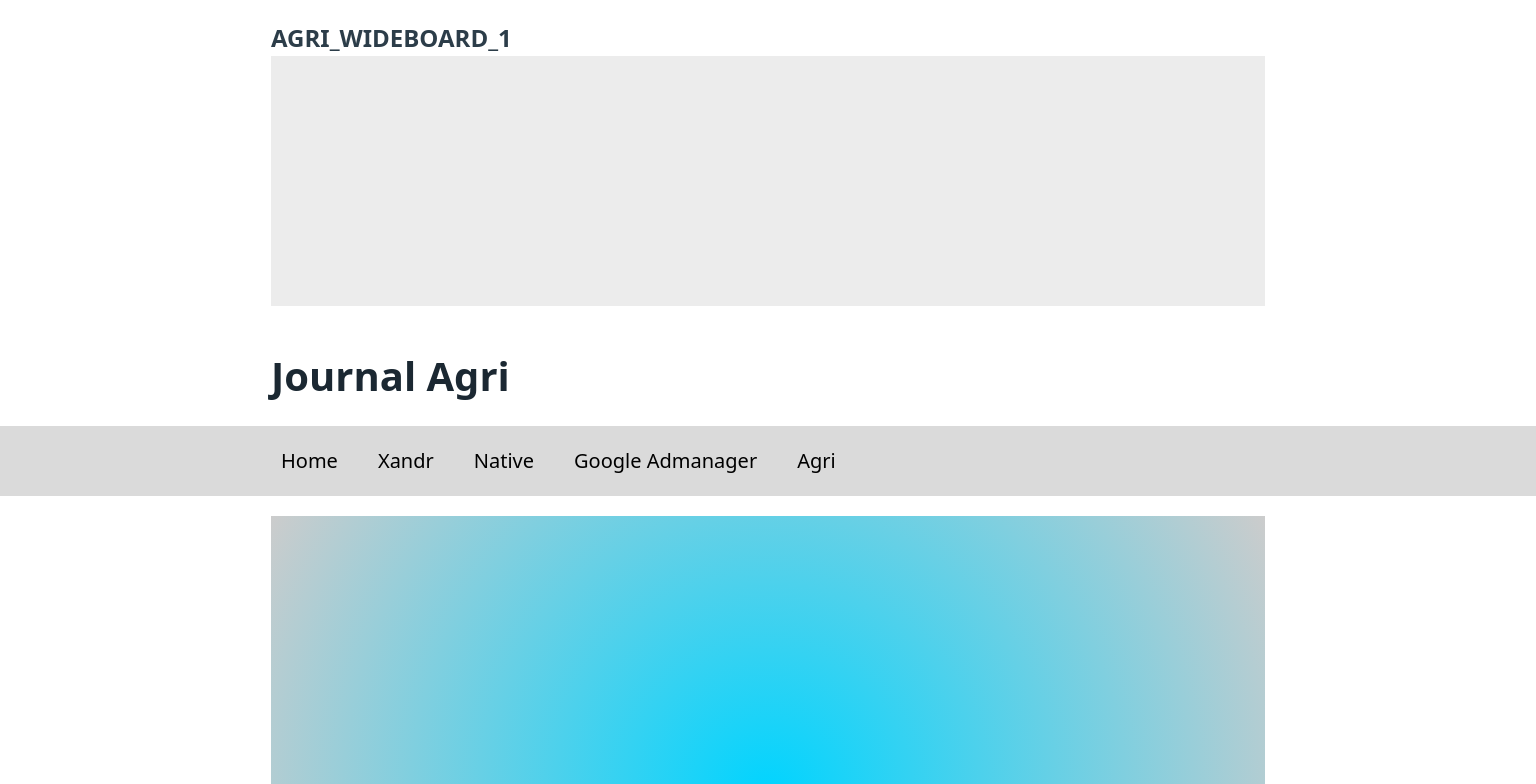
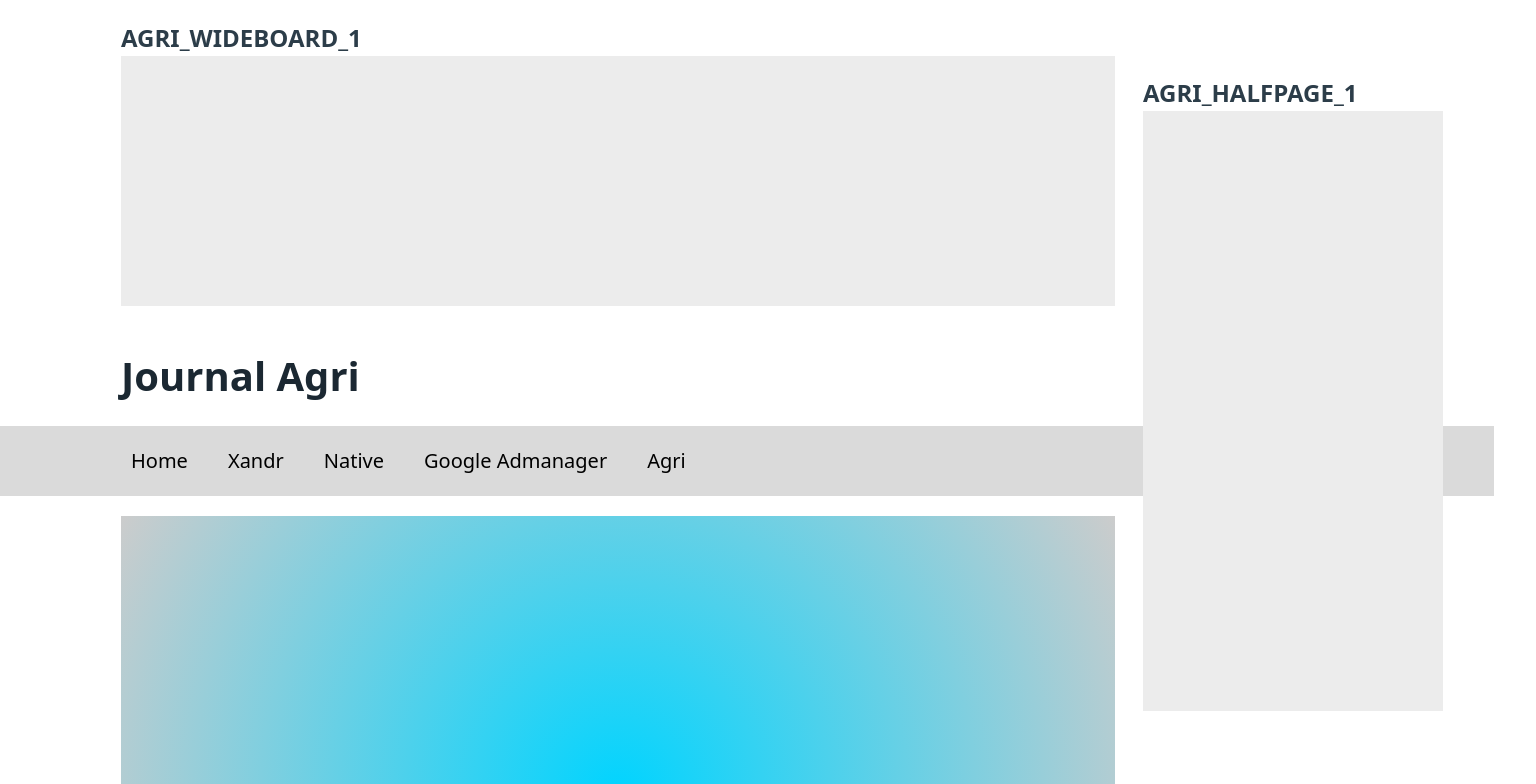
Before and after one commit to media-f/nextads, a Next.js app: page /agri-page in a window 1536 px wide. Shown: the top 784 px of the page. Built offline with nearby package versions, Linux system fonts and the light colour scheme; a web font is replaced by a local one.

Commit message:
Update styles.css for responsive layout

```diff
--- a/pages/styles.css
+++ b/pages/styles.css
@@ -22,7 +22,7 @@ nav:before {
     display: flex;
     height: 100%;
     left: 50%;
-    margin-left: -50vw;
+    margin-left: -43vw;
     margin-right: -50vw;
     max-width: 100vw;
     position: absolute;
@@ -41,6 +41,10 @@ nav:before {
   nav ul li a{
     color: black;
   }
+
+  .container {
+    position: relative;
+}
 
 .container h1 {
     margin: 2rem 0 1rem;
@@ -85,12 +89,16 @@ aside {
     z-index: 2;
 }
 
-@media (min-width: 1750px) {
+@media (min-width: 1350px) {
+    section {
+        position: relative;
+        left: -150px;
+    }
     aside {
         display: block;
         position: fixed;
-        right: 50px;
-        top: 100px;
+        top: 55px;
+        left: calc(50% + 375px);
     }
 }
 
```
